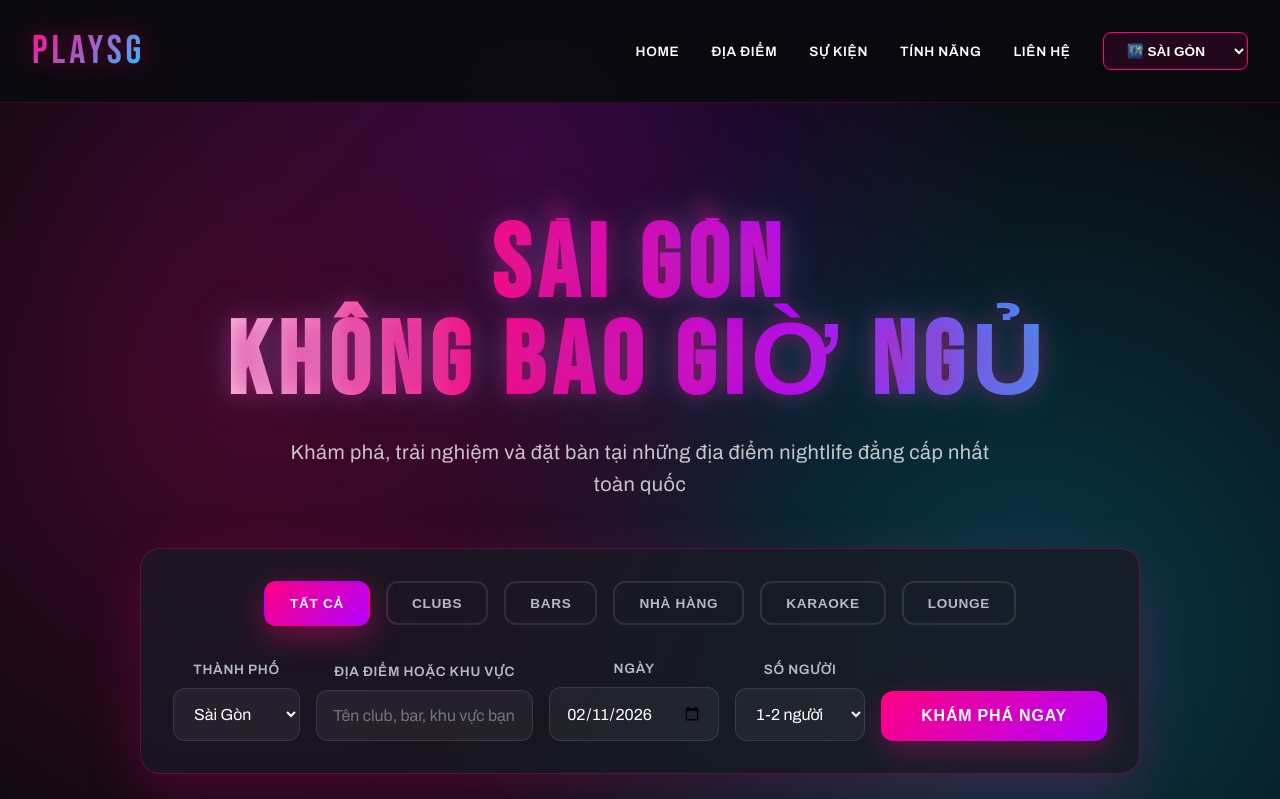
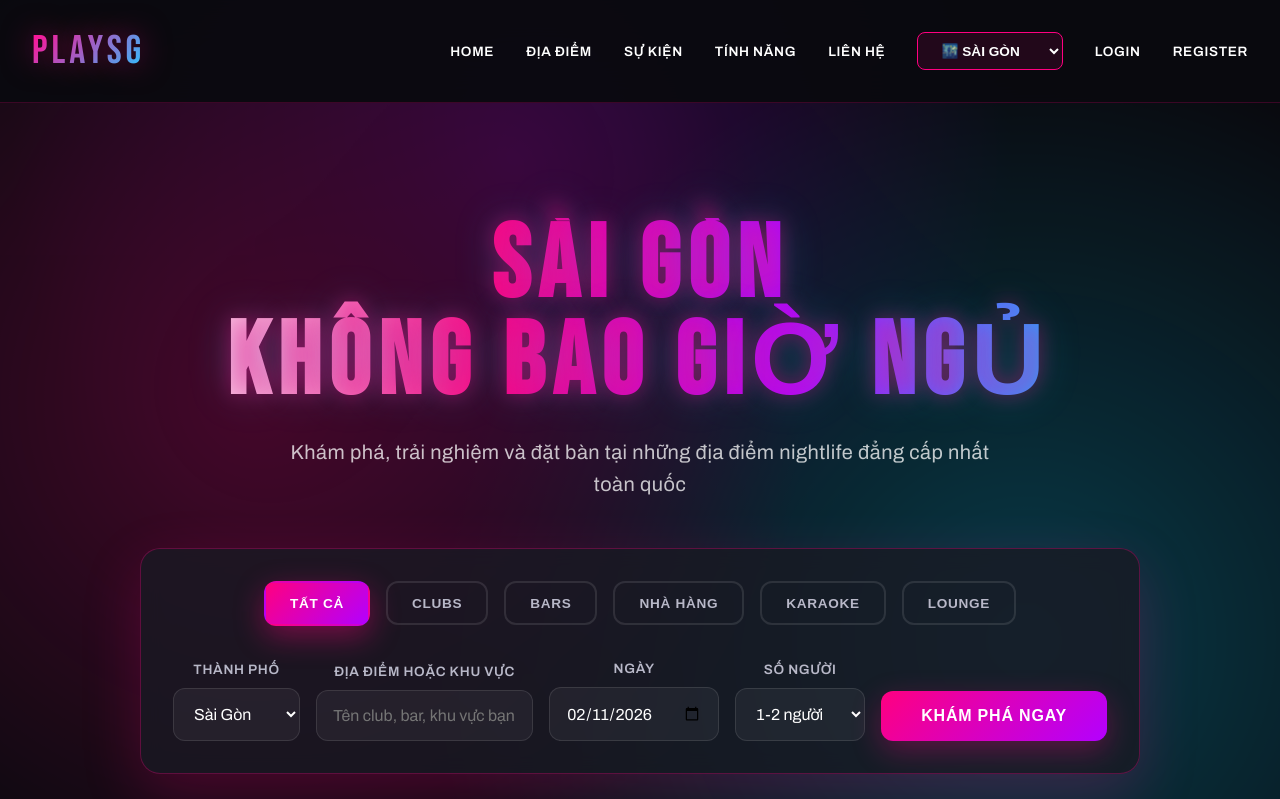
Before and after one commit to nghjakzz133-commits/bookingvietnam, a Flask app: page / in a window 1280 px wide. Shown: the top 799 px of the page. Run offline with Flask 3, Linux system fonts and the light colour scheme.

Commit message:
Update index.html

```diff
--- a/templates/index.html
+++ b/templates/index.html
@@ -939,13 +939,17 @@
 
     <header>
     <nav>
-            <div class="logo" onclick="window.scrollTo({top: 0, behavior: 'smooth'})">PLAYSG</div>
+        <div class="logo" onclick="window.scrollTo({top: 0, behavior: 'smooth'})">
+            PLAYSG
+        </div>
+
         <ul class="nav-links" id="navLinks">
             <li><a href="#home">Home</a></li>
             <li><a href="#venues">Địa điểm</a></li>
             <li><a href="#events">Sự kiện</a></li>
             <li><a href="#features">Tính năng</a></li>
             <li><a href="#contact">Liên hệ</a></li>
+
             <li>
                 <select class="city-selector" id="headerCitySelect">
                     <option value="saigon">🌃 Sài Gòn</option>
@@ -954,7 +958,17 @@
                     <option value="danang">🏖️ Đà Nẵng</option>
                 </select>
             </li>
+
+            <!-- AUTH SECTION -->
+            {% if current_user.is_authenticated %}
+                <li><a href="/dashboard">Dashboard</a></li>
+                <li><a href="/logout">Logout</a></li>
+            {% else %}
+                <li><a href="/login">Login</a></li>
+                <li><a href="/register">Register</a></li>
+            {% endif %}
         </ul>
+
         <div class="mobile-menu" id="mobileMenu">
             <span></span>
             <span></span>
@@ -962,6 +976,7 @@
         </div>
     </nav>
 </header>
+
 
    <section class="hero" id="home">
     <div class="hero-content">
```
Lines whose indentation alone changed are shown as unchanged.
